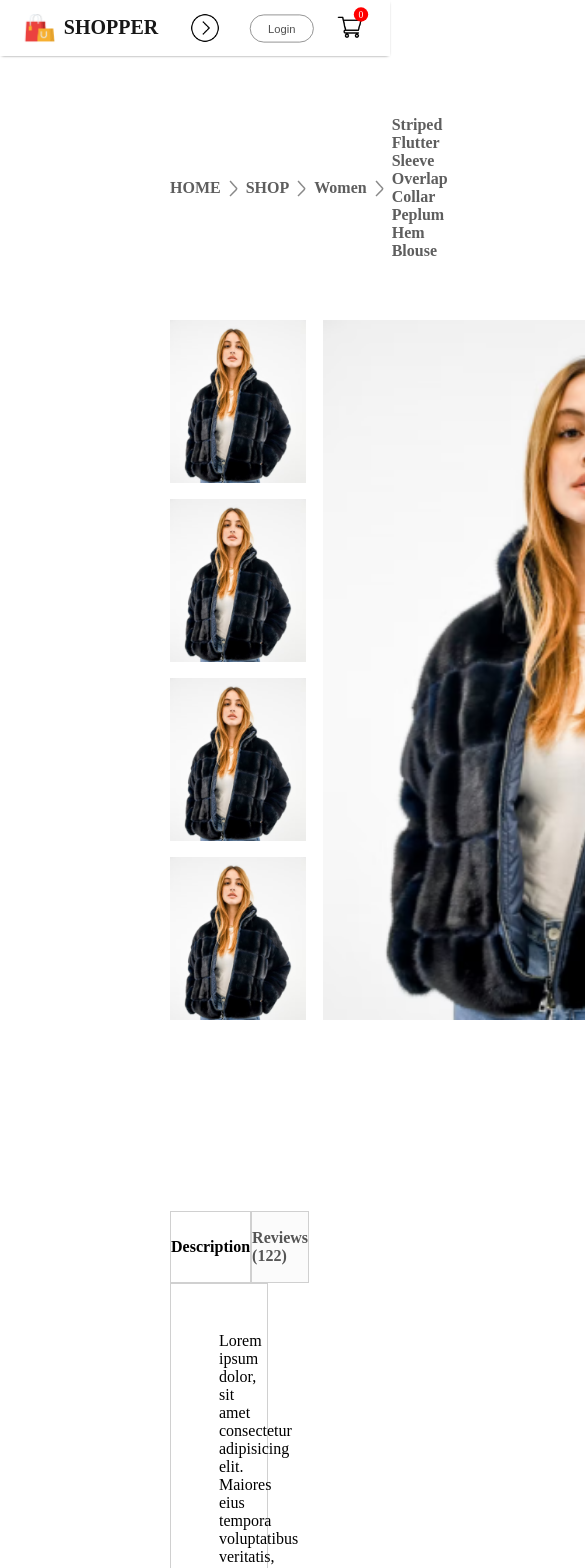
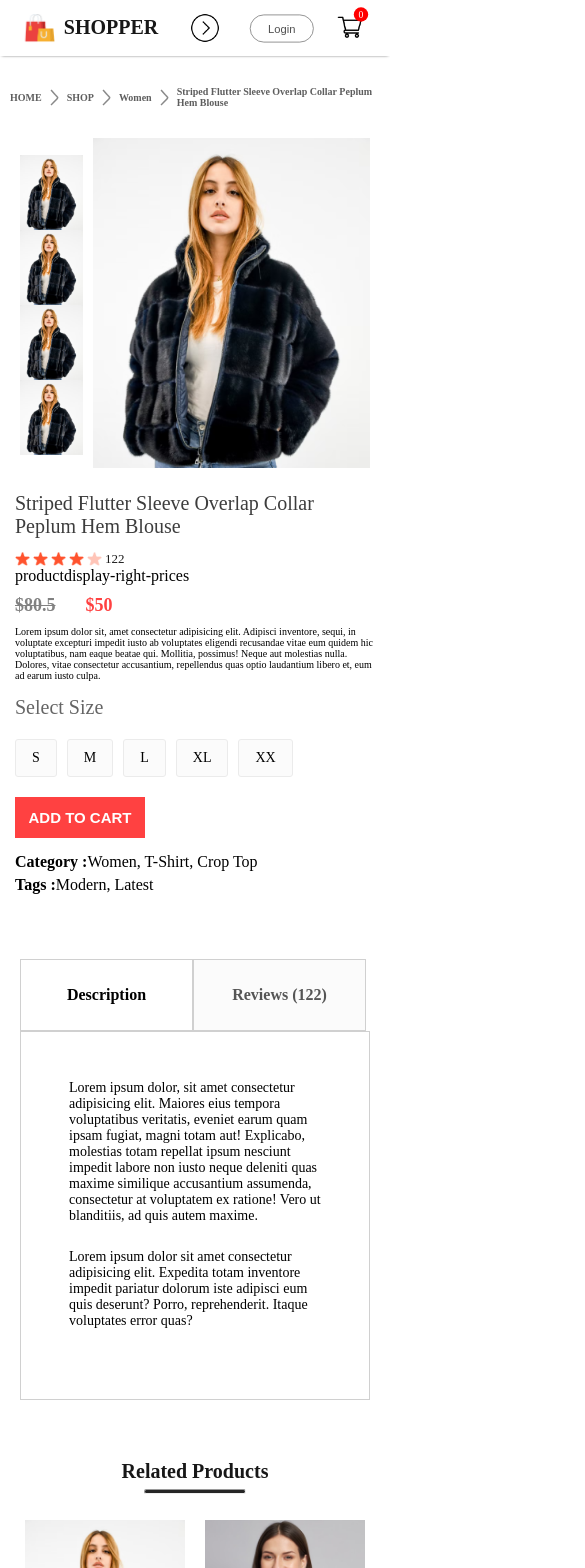
Before and after one commit to AlphaCoder-PaidProjects/E-Commerce, a React app in the folder frontend/: page /product/1 in a window 390 px wide. Shown: the top 1568 px of the page, 585 px wide, since content can reach past the window. Built offline with nearby package versions, Linux system fonts and the light colour scheme; the HTML template or start-up script is replaced by a standard one.

Commit message:
5 hours completed with no errors and complete frontend is ready

```diff
--- a/frontend/src/Components/Breadcrums/Breadcrum.css
+++ b/frontend/src/Components/Breadcrums/Breadcrum.css
@@ -8,3 +8,30 @@
     margin: 60px 170px;
     text-transform: capitalize;
 }
+
+@media(max-width:1280px){
+    .breadcrum{
+        margin: 30px 50px;
+        font-size: 14px;
+    }
+}
+
+@media(max-width:1024px){
+    .breadcrum{
+        margin: 30px 30px;
+        font-size: 13px;
+    }
+}
+
+@media(max-width:800px){
+    .breadcrum{
+        margin: 30px 10px;
+        font-size: 12px;
+    }
+}
+
+@media(max-width:500px){
+    .breadcrum{
+        font-size: 10px;
+    }
+}
--- a/frontend/src/Components/CartItems/CartItems.css
+++ b/frontend/src/Components/CartItems/CartItems.css
@@ -101,3 +101,59 @@
     color: white;
     cursor: pointer;
 }
+
+@media(max-width:1280px){
+    .cartitems{
+        margin:60px 50px;
+    }
+    .cartitems-format-main{
+        grid-template-columns: 0.5fr 3fr 0.5fr 0.5fr 0.5fr 0.5fr;
+        gap: 20px;
+        padding: 15px 0px;
+        font-size: 15px;
+    }
+    .carticon-product-icon{
+        height: 50px;
+    }
+    .cartitems-remove-icon{
+        margin: auto;
+    }
+    .cartitems-quantity{
+        width: 40px;
+        height: 30px;
+    }
+    .cartitems-down{
+        margin: 80px 0px;
+        flex-direction: column;
+        gap: 80px;
+    }
+    .cartitems-total{
+        margin: 0;
+    }
+    .cartitems-total button{
+        max-width: 200px;
+        height: 45px;
+        font-size: 13px;
+    }
+    .cartitems-promobox{
+        width: auto;
+        max-width: 500px;
+    }
+    .cartitems-promobox input{
+        width: 100%;
+    }
+    .cartitems-promobox button{
+        width: 120px;
+        margin-left: -125px;
+    }
+}
+@media(max-width:500px){
+    .cartitems-format-main{
+        display: none;
+        grid-template-columns: 0.5fr 3fr 0.5fr;
+        gap: 10px;
+    }
+    .cartitems-format{
+        display: grid;
+    }
+}
--- a/frontend/src/Components/DiscriptionBox/DescriptionBox.css
+++ b/frontend/src/Components/DiscriptionBox/DescriptionBox.css
@@ -22,3 +22,18 @@
     padding: 48px;
     padding-bottom: 70px;
 }
+
+@media(max-width:1200px){
+    .discriptionbox{
+        margin: 60px;
+    }
+}
+
+@media(max-width:800px){
+    .discriptionbox{
+        margin: 60px 20px;
+    }
+    .descriptionbox-description{
+        font-size: 14px;
+    }
+}
--- a/frontend/src/Components/ProductDisplay/ProductDisplay.css
+++ b/frontend/src/Components/ProductDisplay/ProductDisplay.css
@@ -93,3 +93,189 @@
     background-color: #fbfbfb;
     color: #555;
 }
+
+@media(max-width:1280px){
+    .productdisplay{
+        margin: 0px 60px;
+    }
+    .productdisplay-left{
+        gap: 10px;
+    }
+    .productdisplay-img-list{
+        gap: 10px;
+    }
+    .productdisplay-img-list img{
+        height: 120px;
+    }
+    .productdisplay-main-img{
+        width: auto;
+        height: 510px;
+    }
+    .productdisplay-right{
+        margin: 0px 30px;
+    }
+    .productdisplay-right h1{
+        font-size: 22px;
+    }
+    .productdisplay-right-stars{
+        gap: 3px;
+        font-size: 13px;
+    }
+    .productdisplay-right-prices{
+        margin: 10px 0px;
+        font-size: 18px;
+    }
+    .productdisplay-right-description{
+        font-size: 13px;
+    }
+    .productdisplay-right-size h1{
+        margin-top: 20px;
+        font-size: 20px;
+    }
+    .productdisplay-right-stars div{
+        padding: 14px 20px;
+    }
+    .productdisplay-right button{
+        width: 150px;
+        padding: 15px 0px;
+        margin-bottom: 20px;
+    }
+    .productdisplay-right-category{
+        margin-top: 5px;
+        font-size: 14px;
+    }
+}
+
+@media(max-width:1024px){
+    .productdisplay{
+        margin: 0px 30px;
+    }
+    .productdisplay-left{
+        gap: 5px;
+    }
+    .productdisplay-img-list img{
+        height: 80px;
+    }
+    .productdisplay-main-img{
+        height: 350px;
+    }
+    .productdisplay-right h1{
+        font-size: 18px;
+    }
+    .productdisplay-right-stars img{
+        width: 15px;
+    }
+    .productdisplay-right-description{
+        font-size: 12px;
+    }
+    .productdisplay-right-sizes{
+        margin-top: 10px 0px;
+    }
+    .productdisplay-right-stars div{
+        padding: 14px 16px;
+        font-size: 12px;
+    }
+    .productdisplay-right button{
+        width: 120px;
+        padding: 10px 0px;
+        margin-bottom: 10px;
+        font-size: 14px;
+    }
+    .productdisplay-right-category{
+        font-size: 12px;
+    }
+}
+
+@media(max-width:800px){
+    .productdisplay{
+        margin: 0px 10px;
+    }
+    .productdisplay-left{
+        gap: 0px;
+        flex-direction: column-reverse;
+        align-items: center;
+    }
+    .productdisplay-img-list{
+        flex-direction: row;
+        gap: 6px;
+    }
+    .productdisplay-img-list img{
+        height: 70px;
+    }
+    .productdisplay-main-img{
+        height: 300px;
+    }
+    .productdisplay-right h1{
+        font-size: 14px;
+    }
+    .productdisplay-right-stars img{
+        width: 13px;
+    }
+    .productdisplay-right-description{
+        font-size: 10px;
+    }
+    .productdisplay-right-size h1{
+        margin-top: 10px 0px;
+    }
+    .productdisplay-right-sizes{
+        margin-top: 10px;
+        gap: 5px;
+    }
+    .productdisplay-right-stars div{
+        padding: 4px 11px;
+    }
+    .productdisplay-right button{
+        width: 100px;
+        font-size: 12px;
+    }
+    .productdisplay-right-category{
+        font-size: 10px;
+    }
+}
+@media(max-width:500px) {
+    .productdisplay{
+        flex-direction: column;
+    }
+    .productdisplay-left{
+        gap: 10px;
+        flex-direction: row;
+        margin: auto;
+    }
+    .productdisplay-img-list{
+        flex-direction: column;
+        gap: 0px;
+    }
+    .productdisplay-img-list img{
+        height: 75px;
+    }
+    .productdisplay-main-img{
+        height: 330px;
+    }
+    .productdisplay-right{
+        margin: 5px;
+    }
+    .productdisplay-right h1{
+        margin-top: 15px;
+        font-size: 20px;
+        font-weight: 500;
+    }
+    .productdisplay-right-stars img{
+        width: 15px;
+    }
+    .productdisplay-right-sizes{
+        gap: 10px;
+        margin: 20px 0px;
+    }
+    .productdisplay-right-sizes div{
+        padding: 10px 16px;
+        font-size: 14px;
+    }
+    .productdisplay-right button{
+        width: 130px;
+        font-size: 15px;
+        padding: 12px 0px;
+    }
+    .productdisplay-right-category{
+        font-size: 16px;
+    }
+}
--- a/frontend/src/Components/RelatedProducts/RelatedProducts.css
+++ b/frontend/src/Components/RelatedProducts/RelatedProducts.css
@@ -21,3 +21,64 @@
     display: flex;
     gap: 30px;
 }
+
+
+@media(max-width:1280px){
+    .relatedproducts{
+        height: 70vh;
+    }
+    .relatedproducts h1{
+        font-size: 40px;
+    }
+    .relatedproducts hr{
+        width: 160px;
+        height: 4px;
+    }
+    .relatedproducts-item{
+        gap: 20px;
+        margin-top: 30px;
+    }
+}
+
+@media(max-width:1024px){
+    .relatedproducts{
+        height: 60vh;
+    }
+    .relatedproducts h1{
+        font-size: 30px;
+    }
+    .relatedproducts hr{
+        width: 120px;
+        height: 3px;
+    }
+    .relatedproducts-item{
+        gap: 15px;
+        margin-top: 20px;
+    }
+}
+
+@media(max-width:800px){
+    .relatedproducts{
+        height: 50vh;
+        gap: 6px;
+    }
+    .relatedproducts h1{
+        font-size: 20px;
+    }
+    .relatedproducts hr{
+        width: 100px;
+    }
+    .relatedproducts-item{
+        gap: 5px;
+    }
+}
+@media(max-width:500px){
+    .relatedproducts{
+        height: 90vh;
+    }
+    .relatedproducts-item{
+        display: grid;
+        grid-template-columns: 1fr 1fr;
+        gap: 20px;
+    }
+}
```
